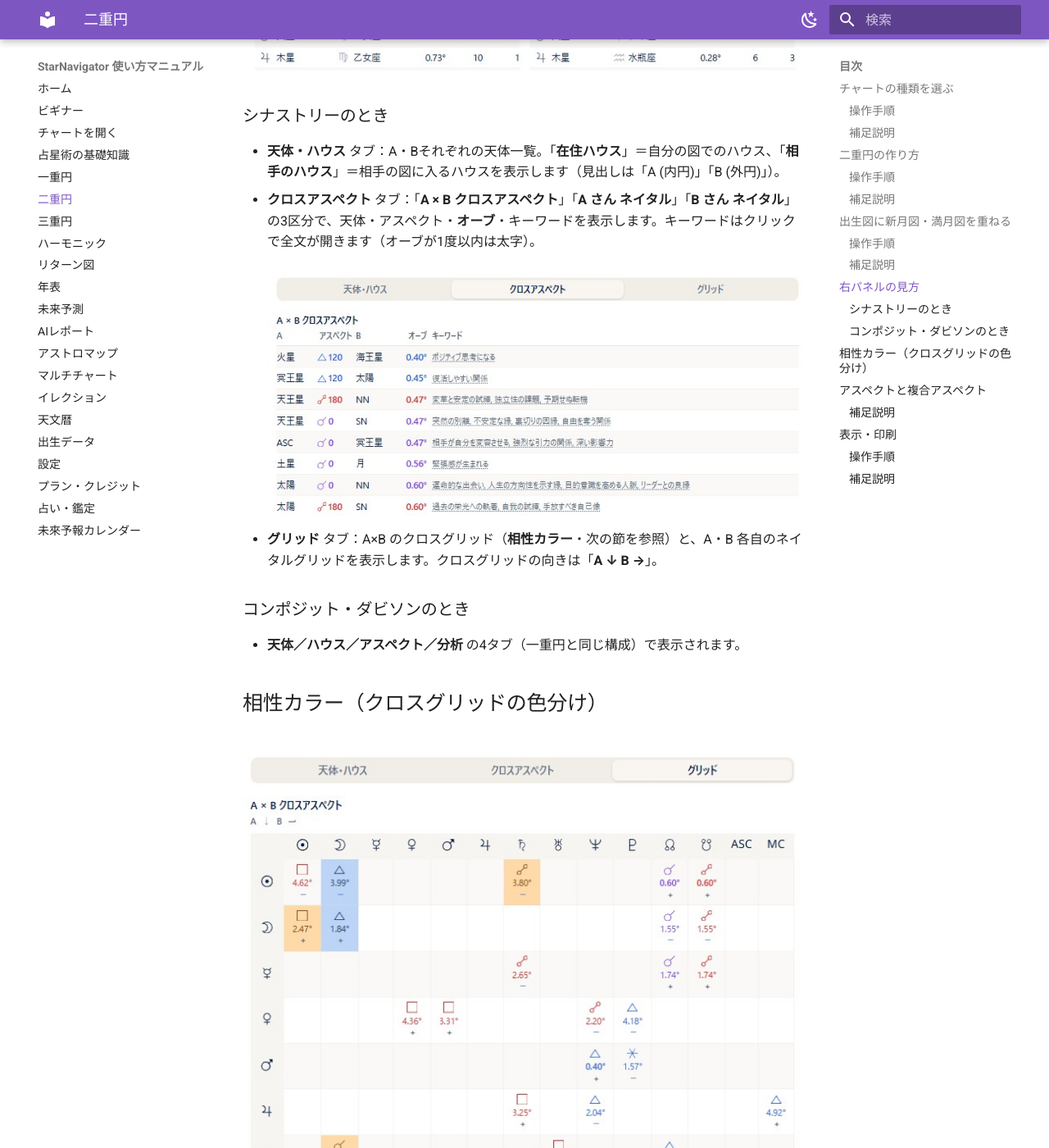
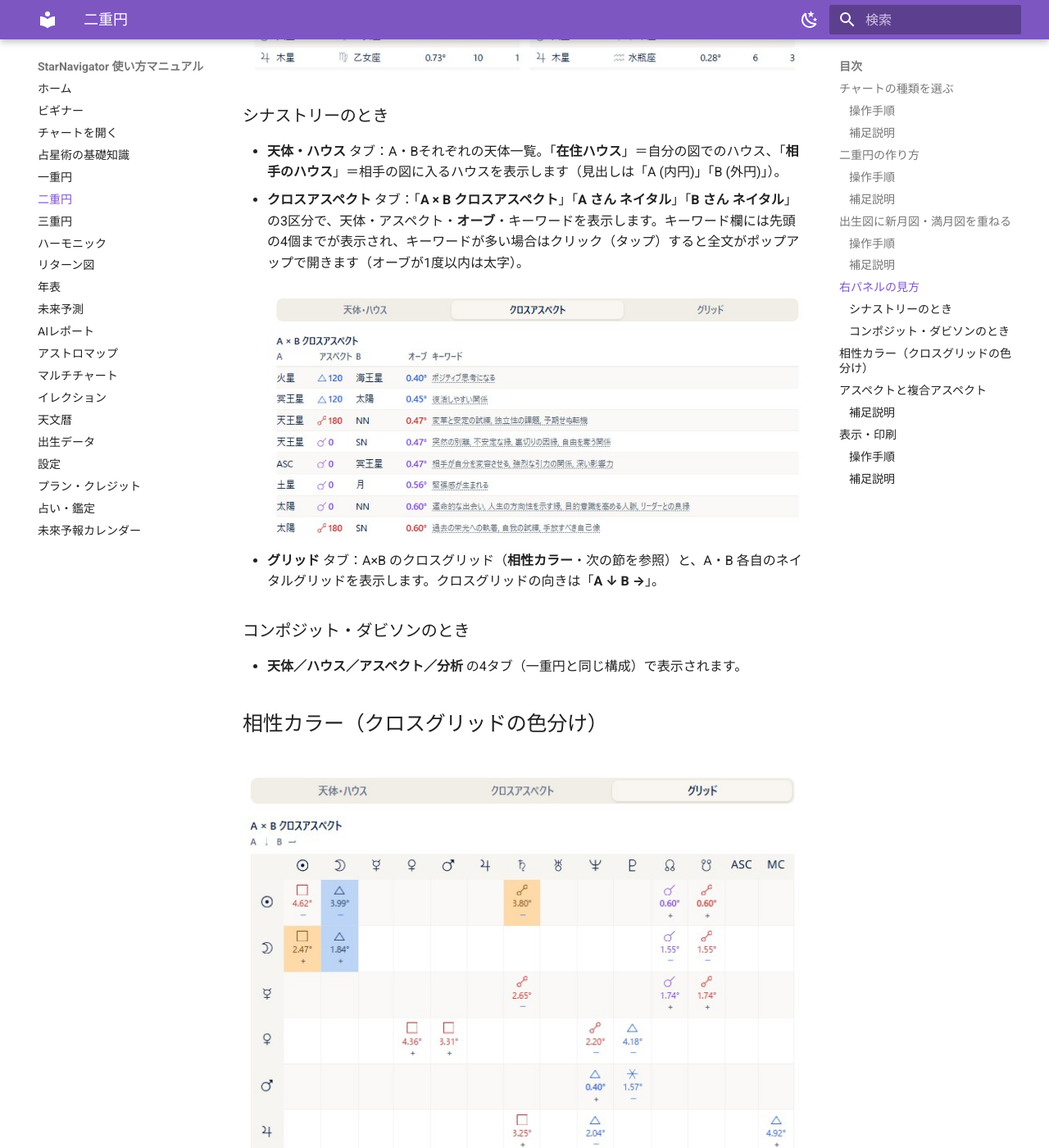
Before and after one commit to KeikoKagawa/starnavi-manual, an MkDocs documentation site: the page built from docs/double-chart.md, in a window 1280 px wide and 1400 px high, scrolled down 3206 px. Shown: the whole window at 82% size. Built offline with MkDocs 1.6.1 and Material for MkDocs 9.7.7, drawn with Linux system fonts in a browser that asks for light colours; some of the changed text lies outside the part shown.

Commit message:
content(二重円): 相性カラー文言を調和的/緊張に変更＋キーワード表示仕様(先頭4個・クリックで全文)を正確化
Co-Authored-By: Claude Fable 5 <noreply@anthropic.com>

```diff
--- a/docs/double-chart.md
+++ b/docs/double-chart.md
@@ -63,7 +63,7 @@
 ### シナストリーのとき
 
 - **天体・ハウス** タブ：A・Bそれぞれの天体一覧。「**在住ハウス**」＝自分の図でのハウス、「**相手のハウス**」＝相手の図に入るハウスを表示します（見出しは「A (内円)」「B (外円)」）。
-- **クロスアスペクト** タブ：「**A × B クロスアスペクト**」「**A さん ネイタル**」「**B さん ネイタル**」の3区分で、天体・アスペクト・**オーブ**・キーワードを表示します。キーワードはクリックで全文が開きます（オーブが1度以内は太字）。
+- **クロスアスペクト** タブ：「**A × B クロスアスペクト**」「**A さん ネイタル**」「**B さん ネイタル**」の3区分で、天体・アスペクト・**オーブ**・キーワードを表示します。キーワード欄には先頭の4個までが表示され、キーワードが多い場合はクリック（タップ）すると全文がポップアップで開きます（オーブが1度以内は太字）。
     ![右パネル（クロスアスペクトタブ）](assets/double-chart-06-panel-crossaspects.jpg)
 - **グリッド** タブ：A×B のクロスグリッド（**相性カラー**・次の節を参照）と、A・B 各自のネイタルグリッドを表示します。クロスグリッドの向きは「**A ↓ B →**」。
 
@@ -75,7 +75,7 @@
 
 ![クロスグリッド（相性カラー付き）](assets/double-chart-04-grid.jpg)
 
-シナストリーのグリッドタブでは、二人の相性を見る際に重要と思われる「**良いアスペクト**」「**悪いアスペクト**」を、**ARI 独自の解釈** に基づいて **3色** で色分けして表示しています（対象はオーブ5度以内）。相性をひと目で読み解くのに便利です。
+シナストリーのグリッドタブでは、二人の相性を見る際に重要と思われる「**調和的なアスペクト**」「**緊張のアスペクト**」を、**ARI 独自の解釈** に基づいて **3色** で色分けして表示しています（対象はオーブ5度以内）。相性をひと目で読み解くのに便利です。
 
 - **赤**：強い緊張のアスペクト
 - **オレンジ**：課題となるアスペクト
```
